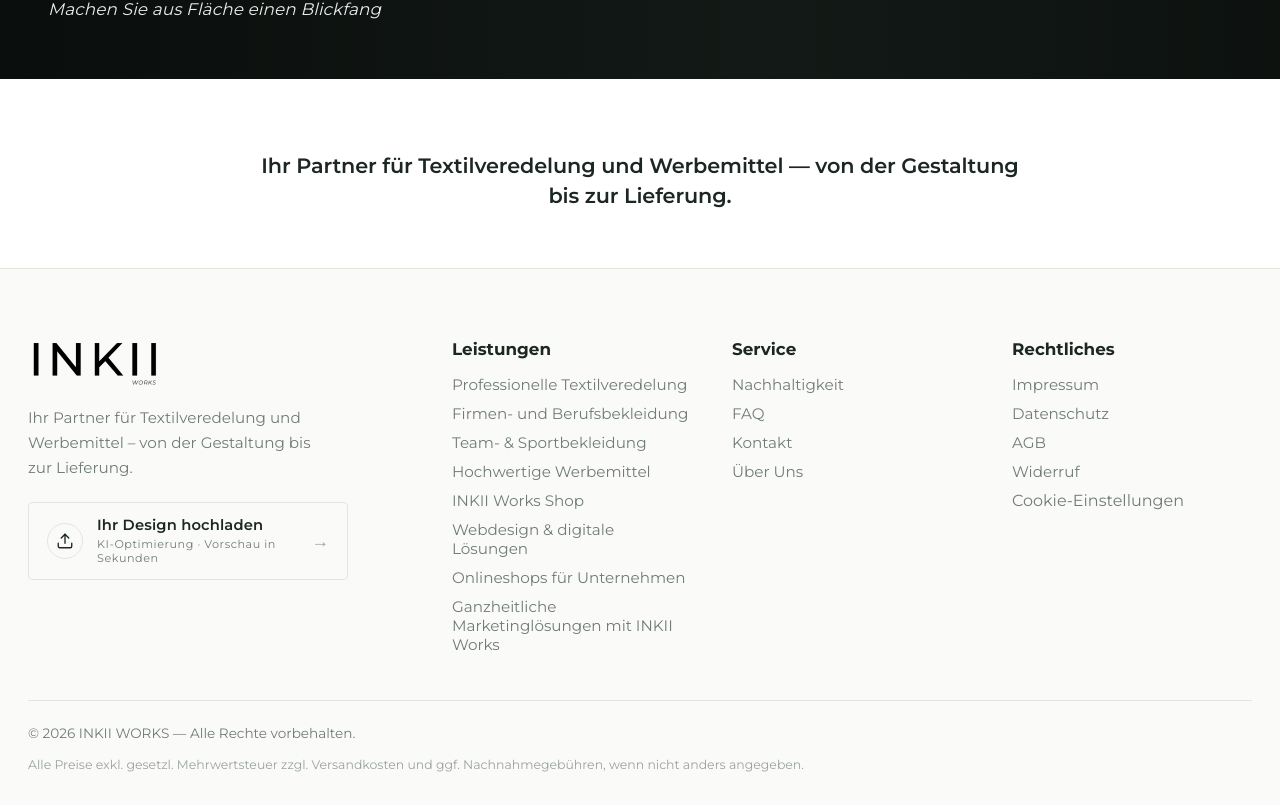
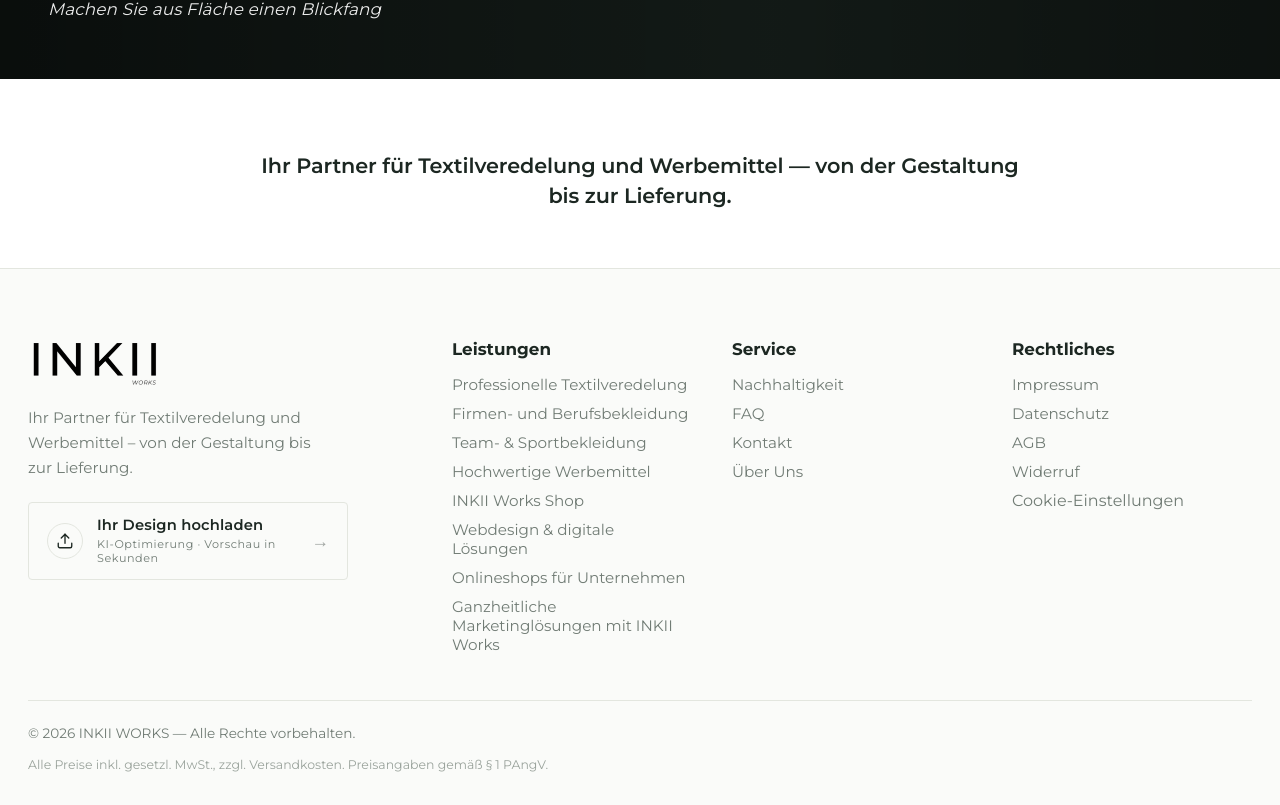
Before and after one commit to buse191213-cmd/inkii, a Next.js app: page / in a window 1280 px wide. Shown: the part 2224-3029 px from the top of the page. Built offline with nearby package versions, Linux system fonts and the light colour scheme; no server answers; the database is empty.

Commit message:
legal: fix VAT disclaimer (prices are inclusive, PAngV compliant)

```diff
--- a/src/dictionaries/de.ts
+++ b/src/dictionaries/de.ts
@@ -66,7 +66,7 @@ const de: Dictionary = {
     lAgb: "AGB",
     lWiderruf: "Widerruf",
     copyright: "Alle Rechte vorbehalten.",
-    note: "Alle Preise exkl. gesetzl. Mehrwertsteuer zzgl. Versandkosten und ggf. Nachnahmegebühren, wenn nicht anders angegeben.",
+    note: "Alle Preise inkl. gesetzl. MwSt., zzgl. Versandkosten. Preisangaben gemäß § 1 PAngV.",
   },
   home: {
     hero: {
--- a/src/dictionaries/en.ts
+++ b/src/dictionaries/en.ts
@@ -66,7 +66,7 @@ const en: Dictionary = {
     lAgb: "Terms",
     lWiderruf: "Right of Withdrawal",
     copyright: "All rights reserved.",
-    note: "All prices exclude statutory VAT, plus shipping and any cash-on-delivery fees unless stated otherwise.",
+    note: "All prices include statutory VAT, plus shipping costs.",
   },
   home: {
     hero: {
--- a/src/dictionaries/tr.ts
+++ b/src/dictionaries/tr.ts
@@ -66,7 +66,7 @@ const tr: Dictionary = {
     lAgb: "Şartlar",
     lWiderruf: "Cayma Hakkı",
     copyright: "Tüm hakları saklıdır.",
-    note: "Aksi belirtilmedikçe tüm fiyatlara yasal KDV dahil değildir; kargo ve varsa kapıda ödeme ücretleri ayrıca eklenir.",
+    note: "Tüm fiyatlara yasal KDV dahildir; kargo ücreti ayrıca eklenir.",
   },
   home: {
     hero: {
```
